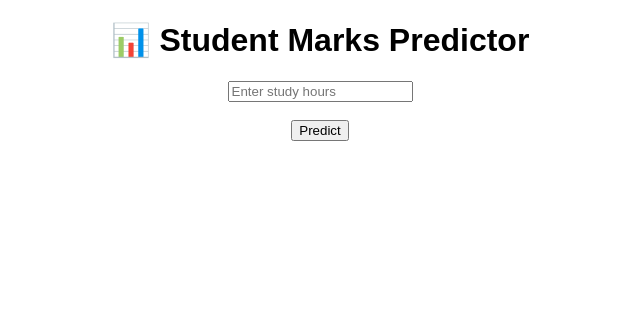
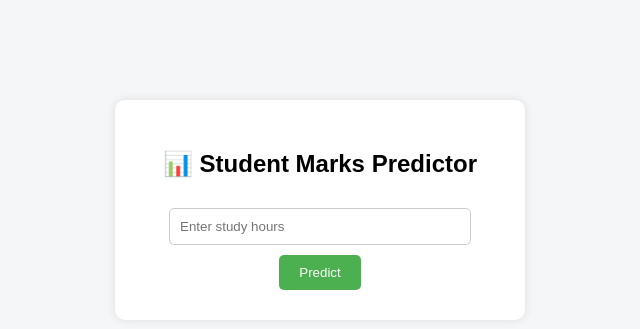
Before and after one commit to hasibudjaman/student-mark-predict, a Flask app: page / in a window 1280 px wide. Shown: the top 329 px of the page, without its empty margins (320-960 px from the left). Run offline with Flask 3, Linux system fonts and the light colour scheme; parts of the project's set-up code (start-up, migrations or seed data) failed here and were passed over.

Commit message:
update UI design

```diff
--- a/templates/index.html
+++ b/templates/index.html
@@ -2,20 +2,71 @@
 <html>
 <head>
     <title>Student Marks Predictor</title>
+    <style>
+        body {
+            font-family: Arial;
+            background: #f4f6f8;
+            text-align: center;
+        }
+
+        .container {
+            margin-top: 100px;
+            background: white;
+            padding: 30px;
+            width: 350px;
+            margin-left: auto;
+            margin-right: auto;
+            border-radius: 10px;
+            box-shadow: 0 0 10px rgba(0,0,0,0.1);
+        }
+
+        input {
+            padding: 10px;
+            width: 80%;
+            margin: 10px;
+            border-radius: 5px;
+            border: 1px solid #ccc;
+        }
+
+        button {
+            padding: 10px 20px;
+            background: #4CAF50;
+            color: white;
+            border: none;
+            border-radius: 5px;
+            cursor: pointer;
+        }
+
+        button:hover {
+            background: #45a049;
+        }
+
+        .result {
+            margin-top: 20px;
+            font-size: 20px;
+            color: #333;
+            font-weight: bold;
+        }
+    </style>
 </head>
-<body style="text-align:center; font-family:Arial;">
 
-    <h1>📊 Student Marks Predictor</h1>
+<body>
+
+<div class="container">
+    <h2>📊 Student Marks Predictor</h2>
 
     <form method="POST">
         <input type="number" name="hours" placeholder="Enter study hours" required>
-        <br><br>
+        <br>
         <button type="submit">Predict</button>
     </form>
 
     {% if prediction %}
-        <h2>Predicted Marks: {{ prediction }}</h2>
+    <div class="result">
+        🎯 Predicted Marks: {{ prediction }}
+    </div>
     {% endif %}
+</div>
 
 </body>
 </html>
```
